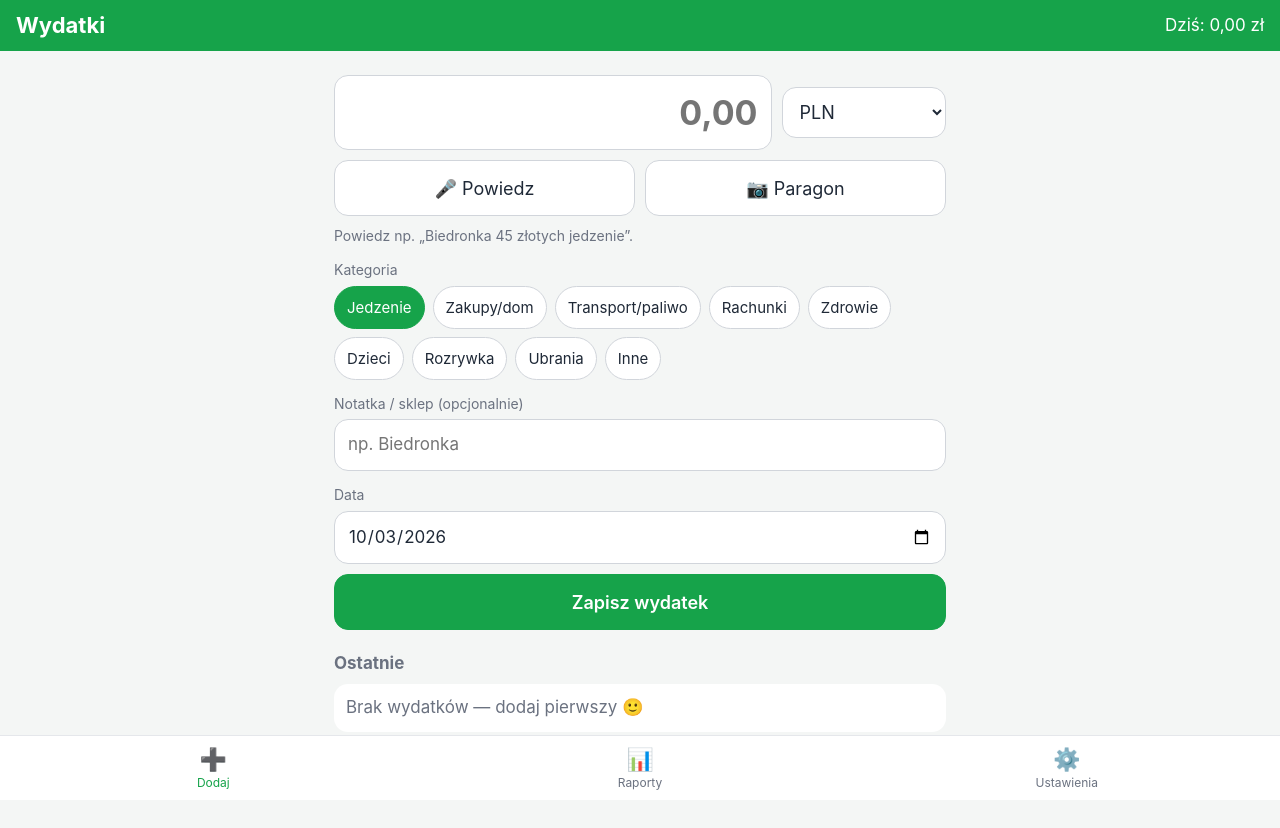
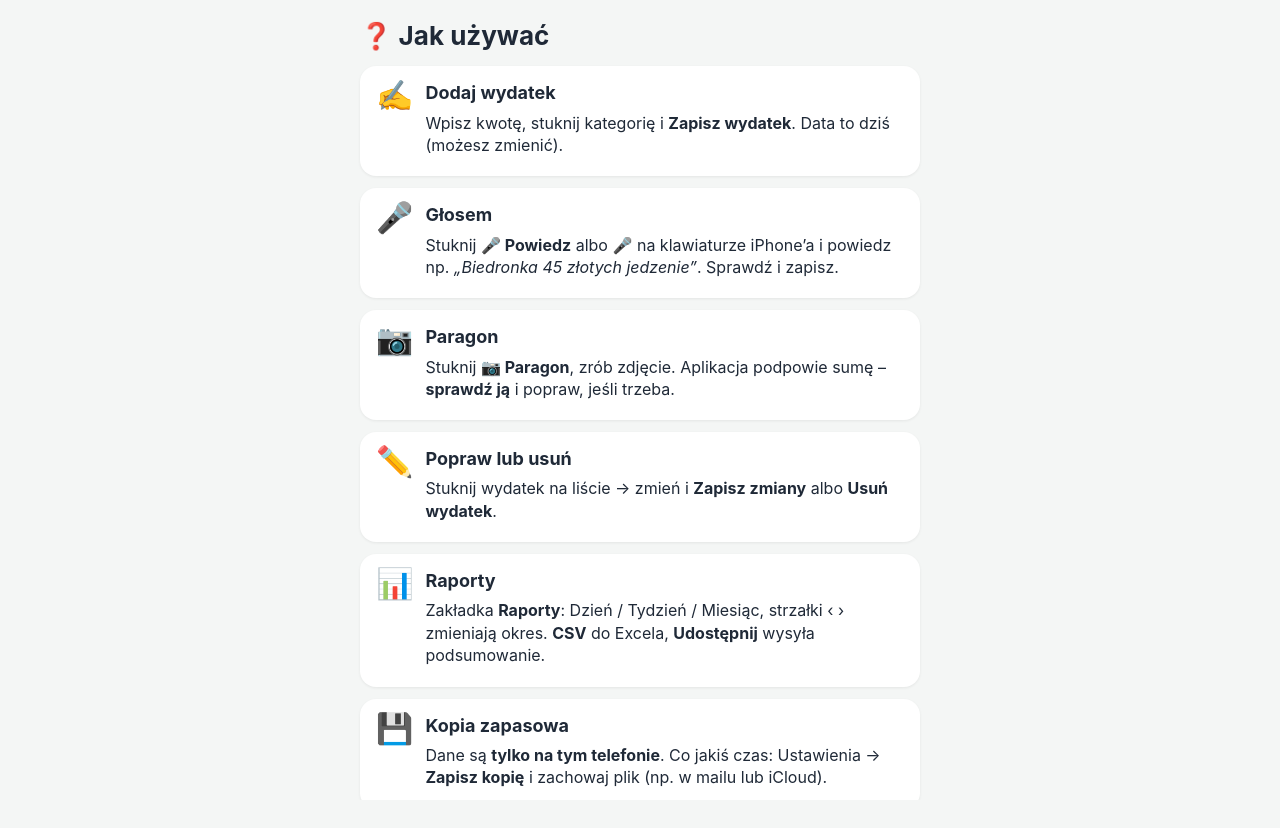
Before and after one commit to Tazo88/wydatki-app, a plain HTML site: page index.html in a window 1280 px wide. Drawn offline with Linux system fonts and the light colour scheme.

Commit message:
Ekran „Jak używać” + nowa wersja cache (v2)

```diff
--- /dev/null
+++ b/help.js
@@ -0,0 +1,57 @@
+'use strict';
+// Ekran "Jak używać" – pokazywany przy pierwszym uruchomieniu i z przycisku ❓
+(function(){
+const ua=navigator.userAgent;
+const isIOS=/iPad|iPhone|iPod/.test(ua)||(navigator.platform==='MacIntel'&&navigator.maxTouchPoints>1);
+const iosOther=isIOS&&/CriOS|FxiOS|EdgiOS|OPiOS|GSA\/|Instagram|FBAN|FBAV|Line\/|Messenger|WhatsApp/i.test(ua);
+const isAndroid=/Android/i.test(ua);
+const standalone=navigator.standalone===true||matchMedia('(display-mode: standalone)').matches;
+
+let install='';
+if(!standalone){
+  if(iosOther) install=`<div class="h-card h-warn"><h3>⚠️ Otwórz w Safari</h3><p>Ta przeglądarka nie zainstaluje aplikacji. Skopiuj link i otwórz go w <b>Safari</b> 🧭, potem wykonaj kroki poniżej.</p><button class="btn small ghost" id="h-copy">📋 Kopiuj link</button></div>`;
+  if(isIOS) install+=`<div class="h-card h-hi"><h3>📲 Najpierw zainstaluj (raz)</h3><ol><li>Otwórz tę stronę w <b>Safari</b> 🧭</li><li>Stuknij <b>Udostępnij</b> ⬆️ (na dole ekranu)</li><li>Wybierz <b>„Do ekranu początkowego”</b> ➕</li><li>Stuknij <b>Dodaj</b> ✅</li></ol><p>👉 Potem <b>zawsze</b> otwieraj Wydatki z ikonki <b>zł</b> na ekranie. Dane w ikonce są osobne od Safari.</p></div>`;
+  else if(isAndroid) install=`<div class="h-card h-hi"><h3>📲 Najpierw zainstaluj (raz)</h3><ol><li>W Chrome stuknij menu <b>⋮</b></li><li>Wybierz <b>„Zainstaluj aplikację”</b> lub <b>„Dodaj do ekranu głównego”</b></li></ol><p>👉 Potem otwieraj Wydatki z ikonki <b>zł</b>.</p></div>`;
+}
+
+const steps=[
+ ['✍️','Dodaj wydatek','Wpisz kwotę, stuknij kategorię i <b>Zapisz wydatek</b>. Data to dziś (możesz zmienić).'],
+ ['🎤','Głosem','Stuknij <b>🎤 Powiedz</b> albo 🎤 na klawiaturze iPhone’a i powiedz np. <i>„Biedronka 45 złotych jedzenie”</i>. Sprawdź i zapisz.'],
+ ['📷','Paragon','Stuknij <b>📷 Paragon</b>, zrób zdjęcie. Aplikacja podpowie sumę – <b>sprawdź ją</b> i popraw, jeśli trzeba.'],
+ ['✏️','Popraw lub usuń','Stuknij wydatek na liście → zmień i <b>Zapisz zmiany</b> albo <b>Usuń wydatek</b>.'],
+ ['📊','Raporty','Zakładka <b>Raporty</b>: Dzień / Tydzień / Miesiąc, strzałki ‹ › zmieniają okres. <b>CSV</b> do Excela, <b>Udostępnij</b> wysyła podsumowanie.'],
+ ['💾','Kopia zapasowa','Dane są <b>tylko na tym telefonie</b>. Co jakiś czas: Ustawienia → <b>Zapisz kopię</b> i zachowaj plik (np. w mailu lub iCloud).']
+];
+
+const css=`#help{position:fixed;inset:0;z-index:50;background:var(--bg);overflow-y:auto;-webkit-overflow-scrolling:touch;padding:calc(env(safe-area-inset-top) + 14px) 16px calc(env(safe-area-inset-bottom) + 20px)}
+#help .h-in{max-width:560px;margin:0 auto}
+#help h2{margin:4px 0 12px;font-size:26px}
+.h-card{background:#fff;border-radius:16px;padding:14px 16px;margin-bottom:12px;box-shadow:0 1px 3px #0001}
+.h-card h3{margin:0 0 6px;font-size:18px}.h-card p{margin:6px 0;font-size:16px}
+.h-card ol{margin:6px 0;padding-left:22px;font-size:17px;line-height:1.7}
+.h-hi{border:2px solid var(--g)}.h-warn{border:2px solid #f59e0b;background:#fffbeb}
+.h-step{display:flex;gap:12px;align-items:flex-start}.h-step .e{font-size:30px;line-height:1}
+.h-step b,.h-step i{white-space:normal}
+header .hbtn{background:#ffffff33;border:0;color:#fff;font-size:20px;width:40px;height:40px;border-radius:50%;margin-left:10px}`;
+const st=document.createElement('style');st.textContent=css;document.head.appendChild(st);
+
+const el=document.createElement('div');el.id='help';el.hidden=true;
+el.innerHTML=`<div class="h-in"><h2>❓ Jak używać</h2>${install}
+${steps.map(([e,t,d])=>`<div class="h-card h-step"><span class="e">${e}</span><div><h3>${t}</h3><p>${d}</p></div></div>`).join('')}
+<button class="btn big primary" id="h-ok">Rozumiem, zaczynamy 👍</button></div>`;
+document.body.appendChild(el);
+
+function open(){el.hidden=false;el.scrollTop=0}
+function close(){el.hidden=true;localStorage.setItem('helpSeen','1')}
+el.querySelector('#h-ok').onclick=close;
+const cp=el.querySelector('#h-copy');
+if(cp)cp.onclick=async()=>{try{await navigator.clipboard.writeText(location.href);cp.textContent='✅ Skopiowano'}catch(e){prompt('Skopiuj link:',location.href)}};
+
+// przycisk ❓ w nagłówku
+const hdr=document.querySelector('header');const wrap=document.createElement('div');wrap.style.display='flex';wrap.style.alignItems='center';
+const tot=document.getElementById('hdrTotal');hdr.appendChild(wrap);wrap.appendChild(tot);
+const b=document.createElement('button');b.className='hbtn';b.textContent='❓';b.setAttribute('aria-label','Jak używać');b.onclick=open;wrap.appendChild(b);
+
+if(!localStorage.getItem('helpSeen'))open();
+window.__help={open,close};
+})();
--- a/index.html
+++ b/index.html
@@ -94,5 +94,6 @@
 </nav>
 <div id="toast" hidden></div>
 <script src="app.js"></script>
+<script src="help.js"></script>
 </body>
 </html>
--- a/sw.js
+++ b/sw.js
@@ -1,5 +1,5 @@
-const C='wydatki-v1';
-const FILES=['./','index.html','style.css','app.js','manifest.webmanifest','icons/icon-192.png','icons/icon-512.png','icons/apple-touch-icon.png'];
+const C='wydatki-v2';
+const FILES=['./','index.html','style.css','app.js','help.js','manifest.webmanifest','icons/icon-192.png','icons/icon-512.png','icons/apple-touch-icon.png'];
 self.addEventListener('install',e=>{e.waitUntil(caches.open(C).then(c=>c.addAll(FILES)).then(()=>self.skipWaiting()))});
 self.addEventListener('activate',e=>{e.waitUntil(caches.keys().then(ks=>Promise.all(ks.filter(k=>k!==C).map(k=>caches.delete(k)))).then(()=>self.clients.claim()))});
 self.addEventListener('fetch',e=>{
```
Also changed, not shown: 2 other files.
